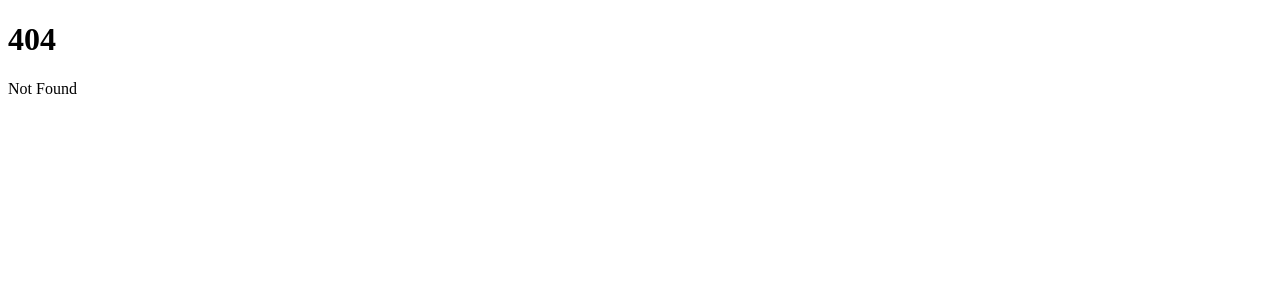
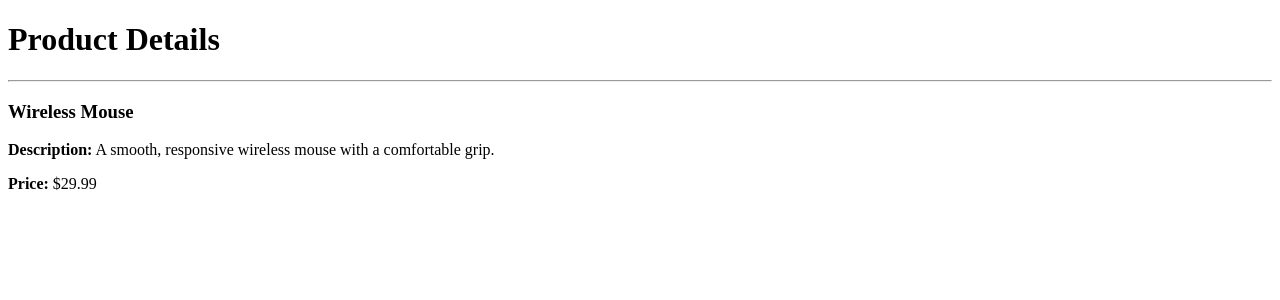
Before and after one commit to javedh-dev/learn-svelte, a SvelteKit app: page /data-loading/products/1 in a window 1280 px wide. Before the commit this address had no page. Shown: the top 300 px of the page. Built offline with nearby package versions, Linux system fonts and the light colour scheme; data requests are answered from the project's data file.

Commit message:
URL data in load

```diff
--- a/src/routes/data-loading/products/+page.svelte
+++ b/src/routes/data-loading/products/+page.svelte
@@ -1,5 +1,5 @@
 <script>
-	// import Product from './product.svelte';
+	import Product from './product.svelte';
 	export let data;
 	const { products, Component } = data;
 </script>
@@ -7,6 +7,6 @@
 <h1>List of Products</h1>
 <ul>
 	{#each products as product}
-		<Component {product} />
+		<Product {product} />
 	{/each}
 </ul>
--- /dev/null
+++ b/src/routes/data-loading/products/[productId]/+page.server.js
@@ -0,0 +1,10 @@
+export const load = async ({ fetch, params, url, route }) => {
+	console.log(url);
+	console.log(route);
+
+	const res = await fetch(`http://localhost:4000/products/${params.productId}`);
+	const data = await res.json();
+	return {
+		product: data
+	};
+};
--- /dev/null
+++ b/src/routes/data-loading/products/[productId]/+page.svelte
@@ -0,0 +1,10 @@
+<script>
+	export let data;
+	const product = data.product;
+</script>
+
+<h1>Product Details</h1>
+<hr />
+<h3>{product.title}</h3>
+<p><strong>Description:</strong> {product.description}</p>
+<p><strong>Price:</strong> ${data.product.price}</p>
--- a/src/routes/data-loading/products/product.svelte
+++ b/src/routes/data-loading/products/product.svelte
@@ -3,7 +3,7 @@
 </script>
 
 <li>
-	<h3>{product.title}</h3>
+	<a href="/data-loading/products/{product.id}"><h3>{product.title}</h3></a>
 	<p>{product.description}</p>
 	<p>Price: ${product.price}</p>
 </li>
```
Also changed, not shown: src/routes/data-loading/products/+page.js (+9 -9 lines), src/routes/data-loading/products/+page.server.js (+7 -17 lines).
